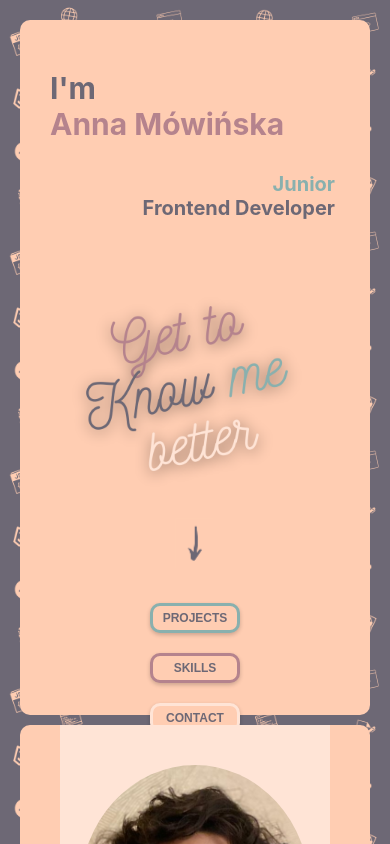
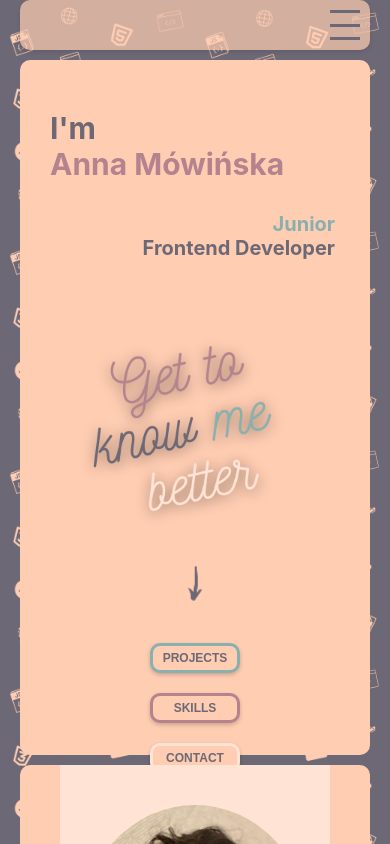
Before and after one commit to annamichalowska/cv-am, a React (Create React App) app: page / in a window 390 px wide. Shown: the top 844 px of the page. Built offline with nearby package versions, Linux system fonts and the light colour scheme.

Commit message:
mobil_version

```diff
--- a/src/components/Home/Home.module.css
+++ b/src/components/Home/Home.module.css
@@ -12,11 +12,13 @@
     border-radius: 10px;
     margin-bottom: 10px;
     padding-bottom: 20px;
+    margin-top: 40px;
   }
 
   @media screen and (min-width: 768px) {
     .container {
       padding-top: 60px;
+      margin-top: 0;
     }
   }
 
--- a/src/components/Navbar/Navbar.jsx
+++ b/src/components/Navbar/Navbar.jsx
@@ -5,6 +5,31 @@ import React, { useState, useEffect } from "react";
 export const Navbar = () => {
     const [isNavbarFixed, setIsNavbarFixed] = useState(false);
     const [windowWidth, setWindowWidth] = useState(window.innerWidth);
+    const [isMobileMenuOpen, setIsMobileMenuOpen] = useState(false);
+    const [showScrollToTopButton, setShowScrollToTopButton] = useState(false);
+
+    function scrollToTop() {
+      window.scrollTo({
+        top: 0,
+        behavior: "smooth"
+      });
+    }
+
+    useEffect(() => {
+      function handleScroll() {
+        if (window.scrollY > 200) {
+          setShowScrollToTopButton(true);
+        } else {
+          setShowScrollToTopButton(false);
+        }
+      }
+
+      window.addEventListener("scroll", handleScroll);
+
+    return () => {
+      window.removeEventListener("scroll", handleScroll);
+    };
+  }, []);
 
     const handleScroll = () => {
       if (window.scrollY > 0) {
@@ -31,6 +56,10 @@ export const Navbar = () => {
 
     const isMobile = windowWidth <= 767;
 
+    const toggleMobileMenu = () => {
+      setIsMobileMenuOpen(!isMobileMenuOpen);
+    };
+
     const navbarClassName = isNavbarFixed ? `${css.box} ${css.fixed}` : css.box;
 
     const scrollToSection = (id) => {
@@ -50,16 +79,54 @@ export const Navbar = () => {
       };
 
       return (
-    <nav className={isMobile ? css.hidden : navbarClassName}>
+        <nav className={isMobile ? css.mobileNavbar : navbarClassName}>
+          {isMobile && !isMobileMenuOpen && (
+            <div className={css.mobileMenuIcon} onClick={toggleMobileMenu}>
+              {/* Burger (menu) */}
+              <div className={css.bar}></div>
+              <div className={css.bar}></div>
+              <div className={css.bar}></div>
+            </div>
+          )}
+          {isMobileMenuOpen && isMobile && (
+            <div className={css.mobileMenuList}>
+              <div className={css.closeIcon} onClick={toggleMobileMenu}>
+                <span className={css.closeBar}>X</span>
+              </div>
+              <ul className={css.mobileMenuLinks}>
+                {['home', 'about', 'projects', 'skills', 'contact'].map((item) => (
+                  <li className={css.mobileMenuItem} key={`mobile-link-${item}`}>
+                    <a
+                      href={`#${item}`}
+                      className={css.mobileMenuLink}
+                      onClick={(e) => {
+                        e.preventDefault();
+                        scrollToSection(item);
+                        toggleMobileMenu();
+                      }}
+                    >
+                      {item}
+                    </a>
+                  </li>
+                ))}
+              </ul>
+            </div>
+          )}
+          {!isMobile && (
             <ul className={css.list}>
               {['home', 'about', 'projects', 'skills', 'contact'].map((item) => (
                 <li className={css.item} key={`link-${item}`}>
                   <div />
-            <a href={`#${item}`} className={css.link} onClick={(e) => { e.preventDefault();
-            scrollToSection(item);}}>{item}</a>
+                  <a href={`#${item}`} className={css.link} onClick={(e) => { e.preventDefault(); scrollToSection(item); }}>{item}</a>
                 </li>
               ))}
             </ul>
+          )}
+          {showScrollToTopButton && (
+        <div id="scroll-to-top-button" onClick={scrollToTop} className={css.scroll}>
+          <span className={css.arrow}>↑</span>
+        </div>
+      )}
         </nav>
       );
     };
--- a/src/components/Navbar/Navbar.module.css
+++ b/src/components/Navbar/Navbar.module.css
@@ -75,3 +75,130 @@
   .hidden {
     display: none;
 }
+
+.mobileNavbar {
+  position: fixed;
+  top: 0;
+  display: flex;
+  justify-content: flex-end;
+  align-items: center;
+  background-color: rgba(255, 205, 178, 0.7);
+  box-shadow: 0 2px 4px rgba(0, 0, 0, 0.1);
+  margin: 0;
+  border-radius: 10px;
+  z-index: 9999;
+  padding: 10px 0;
+  width: 350px;
+}
+
+.mobileMenuIcon {
+  cursor: pointer;
+  width: 30px;
+  height: 30px;
+  display: flex;
+  flex-direction: column;
+  justify-content: space-between;
+  padding-right: 10px;
+}
+
+.mobileMenuIcon .bar {
+  width: 100%;
+  height: 3px;
+  background-color: #6d6875;
+}
+
+.mobileMenuIcon:hover .bar {
+  background-color: #b5838d;
+}
+
+.mobileMenuList {
+  list-style: none;
+  padding: 0;
+  margin: 0;
+  display: flex;
+  flex-direction: column;
+  position: relative;
+}
+
+.closeIcon {
+  position: absolute;
+  top: 0;
+  right: 0;
+  cursor: pointer;
+  padding: 10px;
+}
+
+.closeIcon .closeBar {
+  border-radius: 50%;
+  width: 30px;
+  height: 30px;
+  background-color: #b5838d;
+  display: flex;
+  flex-direction: column;
+  justify-content: center;
+  align-items: center;
+}
+
+.closeBar {
+  color: #ffe4d6;
+  font-weight: 600;
+}
+
+.closeIcon:hover .closeBar {
+  background-color: #ffe4d6;
+  color: #b5838d;
+  box-shadow: 0px 4px 6px rgba(0, 0, 0, 0.3);
+  transition: background-color 0.3s ease, transform 0.2s ease;
+}
+
+.mobileMenuLinks {
+  list-style: none;
+}
+
+.mobileMenuItem {
+  margin: 10px 40px;
+}
+
+.mobileMenuLink {
+  color: #6d6875;
+  text-decoration: none;
+  text-transform: uppercase;
+  transition: color 0.5s;
+  font-weight: 500;
+}
+
+.mobileMenuLink:hover {
+  color: #b5838d;
+}
+
+.scroll {
+  position: fixed;
+  bottom: 0;
+  left: 0;
+  cursor: pointer;
+  padding: 10px;
+}
+
+.arrow {
+  color: #ffe4d6;
+  font-weight: 800;
+}
+
+.scroll .arrow {
+  border-radius: 50%;
+  width: 40px;
+  height: 40px;
+  background-color: #b5838d;
+
+  display: flex;
+  flex-direction: column;
+  justify-content: center;
+  align-items: center;
+}
+
+.scroll:hover .arrow {
+  background-color: #ffe4d6;
+  color: #b5838d;
+  box-shadow: 0px 4px 6px rgba(0, 0, 0, 0.3);
+  transition: background-color 0.3s ease, transform 0.2s ease;
+}
```
Also changed, not shown: src/components/Image/knowme.png. Lines whose indentation alone changed are shown as unchanged.
